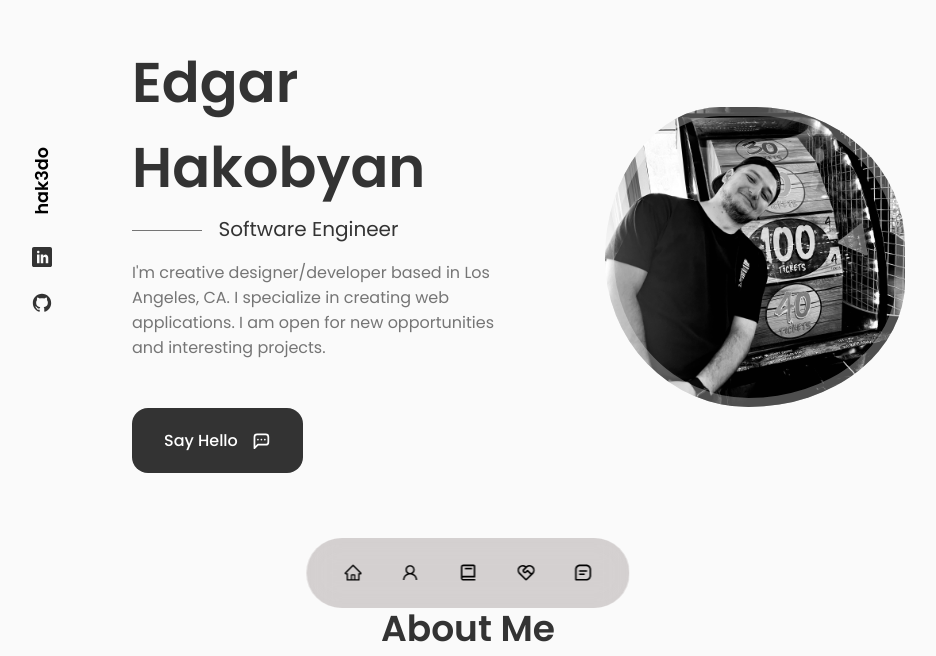
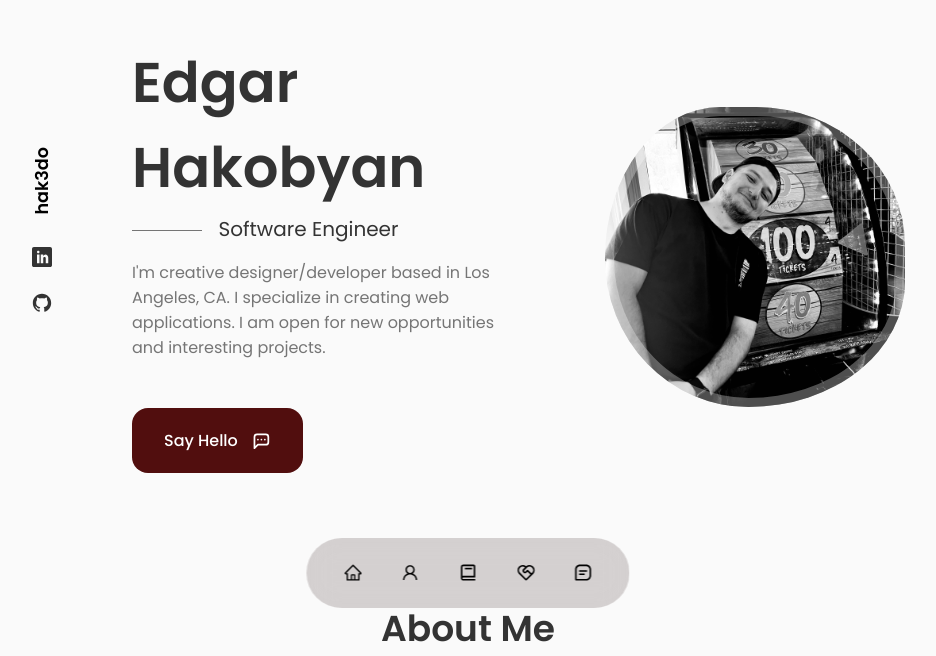
Before and after one commit to hakedo/personal-website, a React (Create React App) app: page / in a window 1280 px wide. Shown: the part 144-800 px from the top of the page, without its empty margins (172-1108 px from the left). Built offline with nearby package versions, Linux system fonts and the light colour scheme.

Commit message:
progress

```diff
--- a/src/App.css
+++ b/src/App.css
@@ -1,12 +1,10 @@
-/*=============== GOOGLE FONTS ===============*/
 @import url("https://fonts.googleapis.com/css2?family=Poppins:wght@400;500;600&display=swap");
 
-/*=============== VARIABLES CSS ===============*/
+
 :root {
    --header-height: 3rem;
 
-   /*========== Colors ==========*/
-   /*Color mode HSL(hue, saturation, lightness)*/
+
    --hue: 0;
    --sat: 0%;
    --title-color: hsl(var(--hue), var(--sat), 20%);
@@ -15,10 +13,9 @@
    --body-color: hsl(var(--hue), var(--sat), 98%);
    --container-color: #fff;
 
-   /*========== Font and typography ==========*/
+
    --body-font: "Poppins", sans-serif;
 
-   /*.5rem = 8px | 1rem = 16px ...*/
    --big-font-size: 3.5rem;
    --h1-font-size: 2.25rem;
    --h2-font-size: 1.5rem;
@@ -28,13 +25,10 @@
    --smaller-font-size: 0.813rem;
    --tiny-font-size: 0.625rem;
 
-   /*========== Font weight ==========*/
    --font-normal: 400;
    --font-medium: 500;
    --font-semi-bold: 600;
 
-   /*========== Margenes Bottom ==========*/
-   /*.5rem = 8px | 1rem = 16px ...*/
    --mb-0-25: 0.25rem;
    --mb-0-5: 0.5rem;
    --mb-0-75: 0.75rem;
@@ -44,13 +38,11 @@
    --mb-2-5: 2.5rem;
    --mb-3: 3rem;
 
-   /*========== z index ==========*/
    --z-tooltip: 10;
    --z-fixed: 100;
    --z-modal: 1000;
 }
 
-/* Responsive typography */
 @media screen and (max-width: 992px) {
    :root {
       --big-font-size: 2.75rem;
@@ -63,7 +55,6 @@
    }
 }
 
-/*=============== BASE ===============*/
 * {
    margin: 0;
    padding: 0;
@@ -113,7 +104,6 @@ img {
    height: auto;
 }
 
-/*=============== REUSABLE CSS CLASSES ===============*/
 .section {
    padding: 6rem 0 2rem;
 }
@@ -134,7 +124,6 @@ img {
    text-align: center;
 }
 
-/*=============== LAYOUT ===============*/
 .container {
    max-width: 968px;
    margin-left: auto;
@@ -146,10 +135,19 @@ img {
    gap: 1.5rem;
 }
 
-/*=============== BUTTONS ===============*/
 .button {
    display: inline-block;
    background-color: var(--title-color);
+   color: var(--container-color);
+   padding: 1.25rem 2rem;
+   border-radius: 1rem;
+   font-weight: var(--font-medium);
+   transition: all 400ms ease;
+}
+
+.button {
+   display: inline-block;
+   background-color: rgb(81, 14, 14);
    color: var(--container-color);
    padding: 1.25rem 2rem;
    border-radius: 1rem;
@@ -181,8 +179,6 @@ img {
    font-size: 1rem;
 }
 
-/*=============== BREAKPOINTS ===============*/
-/* For large devices */
 @media screen and (max-width: 992px) {
    .container {
       margin-left: var(--mb-1-5);
@@ -199,7 +195,6 @@ img {
    }
 }
 
-/* For medium devices */
 @media screen and (max-width: 768px) {
    body {
       margin: 0 0 var(--header-height) 0;
@@ -214,9 +209,6 @@ img {
    }
 }
 
-@media screen and (max-width: 576px) {}
-
-/* For small devices */
 @media screen and (max-width: 350px) {
    :root {
       --big-font-size: 2.25rem;
--- a/src/components/home/home.css
+++ b/src/components/home/home.css
@@ -32,7 +32,7 @@
    content: '';
    height: 3px;
    width: 2rem;
-   background: black;
+   background: rgb(255, 0, 0);
    animation: cursor-blink 1.5s steps(2) infinite;
 }
 
```
